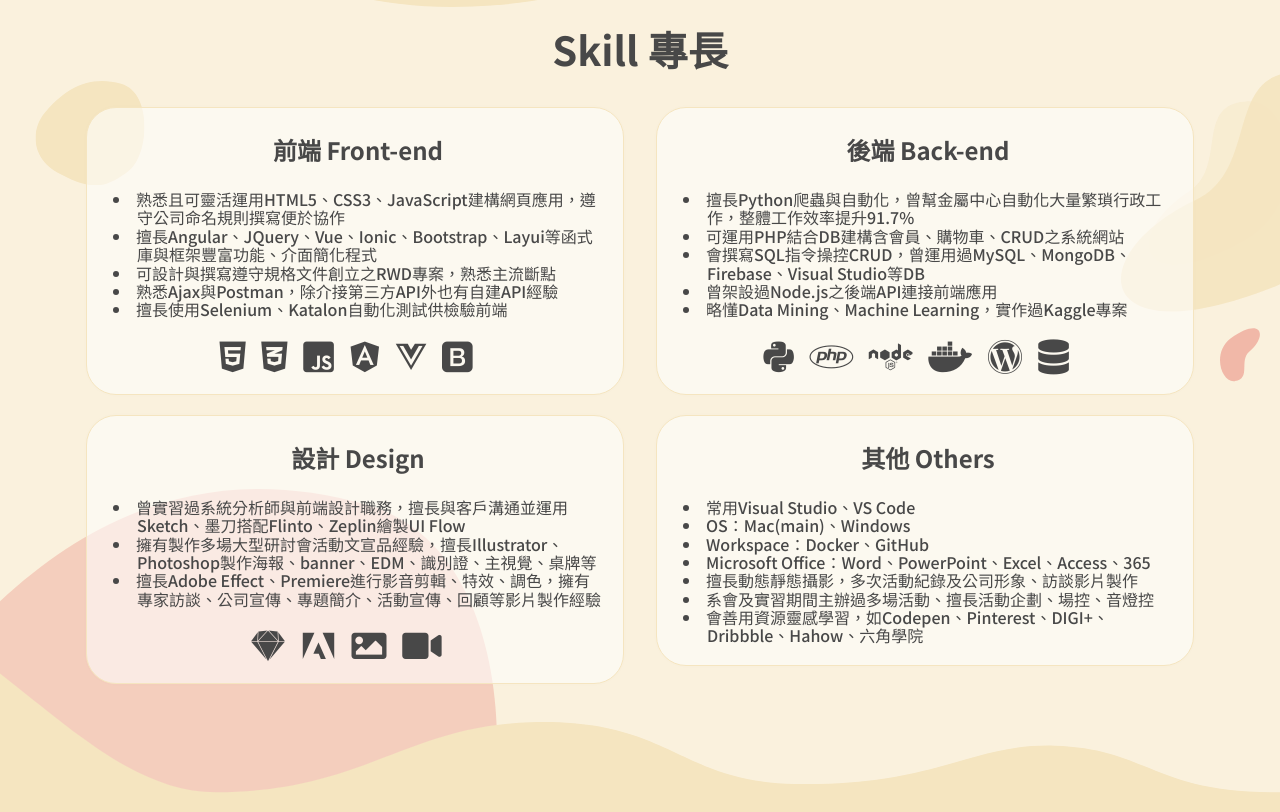
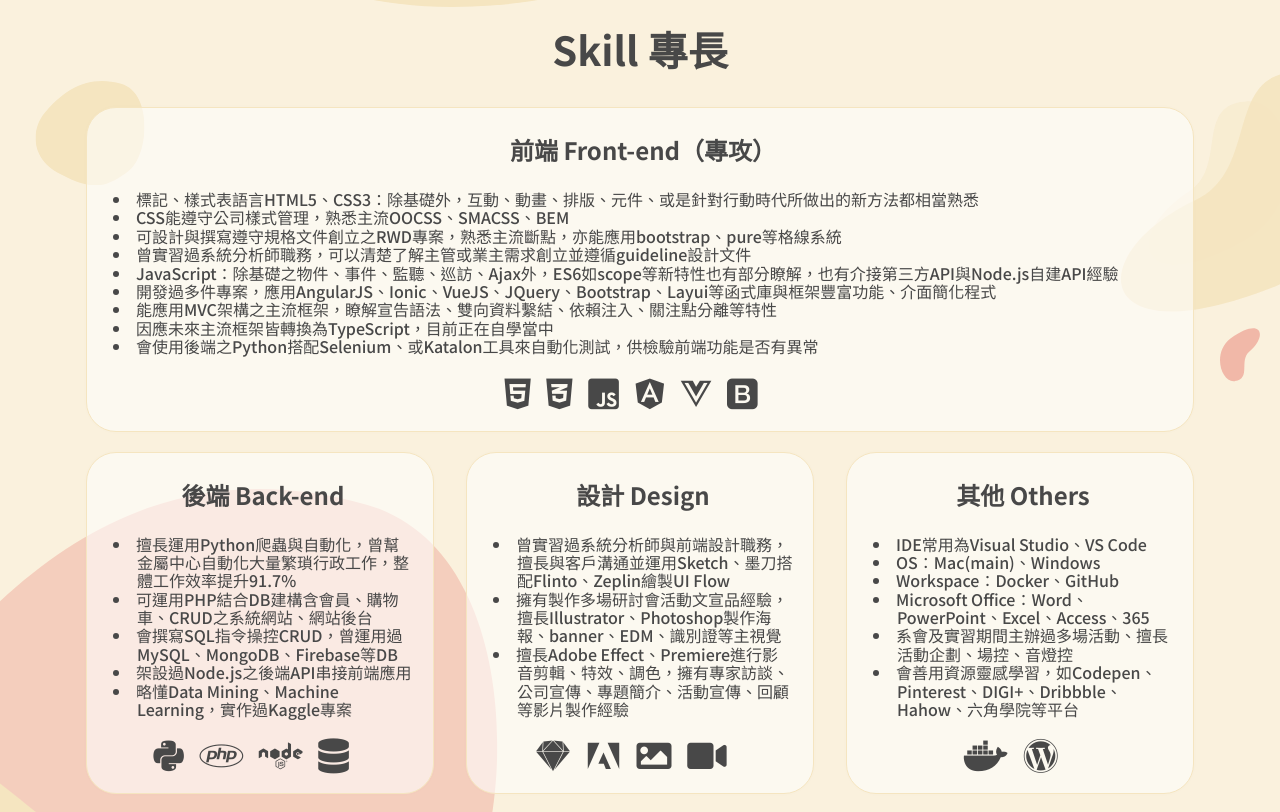
Before and after one commit to chanryTW/chanryTW.github.io, a plain HTML site: page index.html in a window 1280 px wide. Shown: the part 1520-2332 px from the top of the page. Drawn offline with nearby package versions, Linux system fonts and the light colour scheme.

Commit message:
補充技能區塊

```diff
--- a/css/component.css
+++ b/css/component.css
@@ -349,6 +349,10 @@
 /* about */
 .about{
     padding-top: 120px;
+}
+.about__context > p a{
+    color: #E98074;
+    text-decoration: underline;
 }
 .about__context span{
     font-size: 18px;
--- a/index.html
+++ b/index.html
@@ -130,7 +130,7 @@
                                     1996.01.24
                                 </span>
                             </h4>
-                            <p>　我是廖詮睿，擅長團隊溝通且熱愛前端應用開發、多媒體設計與IT領域相關事物，工作狂性格因此做事嚴謹、具備責任感、自主學習動力強，曾接過多件網站、應用程式、活動專案。對於主管或業主之需求能清楚理解並正確執行，從prototype原型設計、UI/UX設計、到前後端串接、SQL撰寫等，皆可獨立完成。前端主流框架應用開發過AngularJS、VueJS等，針對新時代之HTML5、CSS3、JavaScript ES6也都熟悉，並能分析和解決前端所遇到的各種技術、性能及跨瀏覽器兼容問題。</p>
+                            <p>　我是廖詮睿，擅長團隊溝通且熱愛前端應用開發、多媒體設計與IT領域相關事物，碩士論文也發表前端應用的技術開發與應用<a href="https://drive.google.com/file/d/1bglzQ6Kk44OhaN8Kdyq4LG6jreEXQzjA/view?usp=sharing" target="_blank">(論文)</a>。個人偏工作狂性格，因此做事嚴謹、具備責任感、且自主學習動力強<a href="https://hackmd.io/@Chanry/ByZDnYraw" target="_blank">(筆記)</a>，曾接過多件網站、系統應用專案。對於主管或業主需求能清楚理解並正確執行，從prototype原型設計、UI/UX設計、到前後端串接、SQL等，皆可獨立完成。前端主流框架開發過AngularJS、VueJS等，針對新時代之HTML5、CSS3、JS ES6也都熟悉，並能分析和解決前端所遇到的各種技術、性能及跨瀏覽器問題。</p>
                             <p><i class="fas fa-graduation-cap color-quaternary"></i> 國立高雄科技大學 商務資訊應用研究所 理學碩士 M.S. NKUST, Taiwan</p>
                             <!-- <p><i class="fas fa-graduation-cap color-quaternary"></i> Department of Business Computing Master, NKUST, Taiwan</p> -->
                             <!-- <p><i class="fas fa-graduation-cap"></i> 國立高雄科技大學 資訊管理系 學士</p> -->
@@ -162,14 +162,18 @@
                 <div class="container">
                     <h3 class="subtitle">Skill 專長 </h3>
                     <div class="row justify-content-center">
-                        <div class="col-md-6">
+                        <div class="col-md-12">
                             <div class="card">
-                                <h4>前端 Front-end</h4>
-                                <li>熟悉且可靈活運用HTML5、CSS3、JavaScript建構網頁應用，遵守公司命名規則撰寫便於協作</li>
-                                <li>擅長Angular、JQuery、Vue、Ionic、Bootstrap、Layui等函式庫與框架豐富功能、介面簡化程式</li>
-                                <li>可設計與撰寫遵守規格文件創立之RWD專案，熟悉主流斷點</li>
-                                <li>熟悉Ajax與Postman，除介接第三方API外也有自建API經驗</li>
-                                <li>擅長使用Selenium、Katalon自動化測試供檢驗前端</li>
+                                <h4>前端 Front-end（專攻）</h4>
+                                <li>標記、樣式表語言HTML5、CSS3：除基礎外，互動、動畫、排版、元件、或是針對行動時代所做出的新方法都相當熟悉</li>
+                                <li>CSS能遵守公司樣式管理，熟悉主流OOCSS、SMACSS、BEM</li>
+                                <li>可設計與撰寫遵守規格文件創立之RWD專案，熟悉主流斷點，亦能應用bootstrap、pure等格線系統</li>
+                                <li>曾實習過系統分析師職務，可以清楚了解主管或業主需求創立並遵循guideline設計文件</li>
+                                <li>JavaScript：除基礎之物件、事件、監聽、巡訪、Ajax外，ES6如scope等新特性也有部分瞭解，也有介接第三方API與Node.js自建API經驗</li>
+                                <li>開發過多件專案，應用AngularJS、Ionic、VueJS、JQuery、Bootstrap、Layui等函式庫與框架豐富功能、介面簡化程式</li>
+                                <li>能應用MVC架構之主流框架，瞭解宣告語法、雙向資料繫結、依賴注入、關注點分離等特性</li>
+                                <li>因應未來主流框架皆轉換為TypeScript，目前正在自學當中</li>
+                                <li>會使用後端之Python搭配Selenium、或Katalon工具來自動化測試，供檢驗前端功能是否有異常</li>
                                 <div class="skill__icon">
                                     <i class="fab fa-html5"></i>
                                     <i class="fab fa-css3-alt"></i>
@@ -180,29 +184,27 @@
                                 </div>
                             </div>
                         </div>
-                        <div class="col-md-6">
+                        <div class="col-md-4">
                             <div class="card">
                                 <h4>後端 Back-end</h4>
-                                <li>擅長Python爬蟲與自動化，曾幫金屬中心自動化大量繁瑣行政工作，整體工作效率提升91.7%</li>
-                                <li>可運用PHP結合DB建構含會員、購物車、CRUD之系統網站</li>
-                                <li>會撰寫SQL指令操控CRUD，曾運用過MySQL、MongoDB、Firebase、Visual Studio等DB</li>
-                                <li>曾架設過Node.js之後端API連接前端應用</li>
+                                <li>擅長運用Python爬蟲與自動化，曾幫金屬中心自動化大量繁瑣行政工作，整體工作效率提升91.7%</li>
+                                <li>可運用PHP結合DB建構含會員、購物車、CRUD之系統網站、網站後台</li>
+                                <li>會撰寫SQL指令操控CRUD，曾運用過MySQL、MongoDB、Firebase等DB</li>
+                                <li>架設過Node.js之後端API串接前端應用</li>
                                 <li>略懂Data Mining、Machine Learning，實作過Kaggle專案</li>
                                 <div class="skill__icon">
                                     <i class="fab fa-python"></i>
                                     <i class="fab fa-php"></i>
                                     <i class="fab fa-node"></i>
-                                    <i class="fab fa-docker"></i>
-                                    <i class="fab fa-wordpress"></i>
                                     <i class="fas fa-database"></i>
                                 </div>
                             </div>
                         </div>
-                        <div class="col-md-6">
+                        <div class="col-md-4">
                             <div class="card">
                                 <h4>設計 Design</h4>
                                 <li>曾實習過系統分析師與前端設計職務，擅長與客戶溝通並運用Sketch、墨刀搭配Flinto、Zeplin繪製UI Flow</li>
-                                <li>擁有製作多場大型研討會活動文宣品經驗，擅長Illustrator、Photoshop製作海報、banner、EDM、識別證、主視覺、桌牌等</li>
+                                <li>擁有製作多場研討會活動文宣品經驗，擅長Illustrator、Photoshop製作海報、banner、EDM、識別證等主視覺</li>
                                 <li>擅長Adobe Effect、Premiere進行影音剪輯、特效、調色，擁有專家訪談、公司宣傳、專題簡介、活動宣傳、回顧等影片製作經驗</li>
                                 <div class="skill__icon">
                                     <i class="fab fa-sketch"></i>
@@ -212,17 +214,18 @@
                                 </div>
                             </div>
                         </div>
-                        <div class="col-md-6">
+                        <div class="col-md-4">
                             <div class="card">
                                 <h4>其他 Others</h4>
-                                <li>常用Visual Studio、VS Code</li>
+                                <li>IDE常用為Visual Studio、VS Code</li>
                                 <li>OS：Mac(main)、Windows</li>
                                 <li>Workspace：Docker、GitHub</li>
                                 <li>Microsoft Office：Word、PowerPoint、Excel、Access、365</li>
-                                <li>擅長動態靜態攝影，多次活動紀錄及公司形象、訪談影片製作</li>
                                 <li>系會及實習期間主辦過多場活動、擅長活動企劃、場控、音燈控</li>
-                                <li>會善用資源靈感學習，如Codepen、Pinterest、DIGI+、Dribbble、Hahow、六角學院</li>
+                                <li>會善用資源靈感學習，如Codepen、Pinterest、DIGI+、Dribbble、Hahow、六角學院等平台</li>
                                 <div class="skill__icon">
+                                    <i class="fab fa-docker"></i>
+                                    <i class="fab fa-wordpress"></i>
                                 </div>
                             </div>
                         </div>
```
